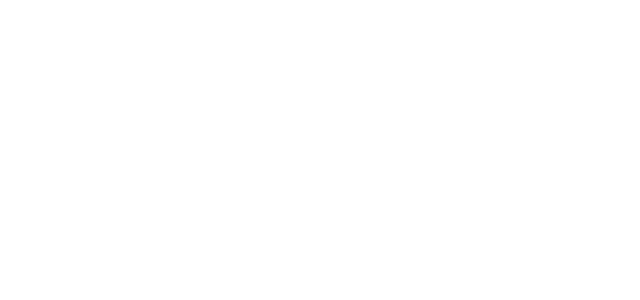
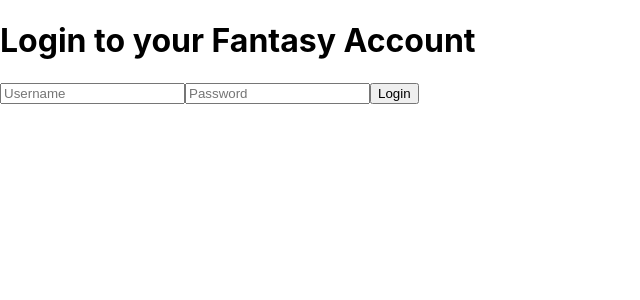
Before and after one commit to geon12/fantasy-app-frontend, a React (Create React App) app: page / in a window 1280 px wide. Shown: the top 300 px of the page, without its empty margins (0-640 px from the left). Built offline with nearby package versions, Linux system fonts and the light colour scheme.

Commit message:
can login and store jwt

```diff
--- a/src/App.js
+++ b/src/App.js
@@ -1,7 +1,8 @@
-import { useEffect, useState } from "react";
+import { useState } from "react";
+import Login from "./components/Login";
 
 function App() {
-  //const [user,setUser] = useState(null)
+  const [user,setUser] = useState(null)
   // const newUserData = {
   //   "username": "icet",
   //   "email" : "ice@gmail.com",
@@ -27,7 +28,7 @@
   // },[])
   return (
     <div>
-
+      <Login setUser={setUser}/>
     </div>
   );
 }
--- a/src/components/Login.js
+++ b/src/components/Login.js
@@ -1,7 +1,10 @@
-function Login() {
+import LoginForm from "./LoginForm"
+
+function Login({setUser}) {
     return (
         <div>
              <h1>Login to your Fantasy Account</h1>
+             <LoginForm setUser={setUser}/>
         </div>
     )
 }
--- a/src/components/LoginForm.js
+++ b/src/components/LoginForm.js
@@ -1,4 +1,6 @@
-function LoginForm() {
+import { useState } from "react"
+
+function LoginForm({setUser}) {
     const [username, setUsername] = useState("");
     const [password, setPassword] = useState("");
 
@@ -9,14 +11,20 @@
             headers: {
               "Content-Type": "application/json",
             },
-            body: JSON.stringify({ username, password })
+            body: JSON.stringify(
+                { "user" :{
+                "username": username,
+                "password": password
+                }
+            })
         }
         fetch(`${process.env.REACT_APP_API_URL}/login`,configObj)
             .then((resp) => {
                 if (resp.ok) {
                     resp.json().then(resp => {
+                        localStorage.setItem("jwt", resp.jwt)
+                        setUser(resp)
                         console.log(resp)
-
                     })
                 }
                 else {
```
